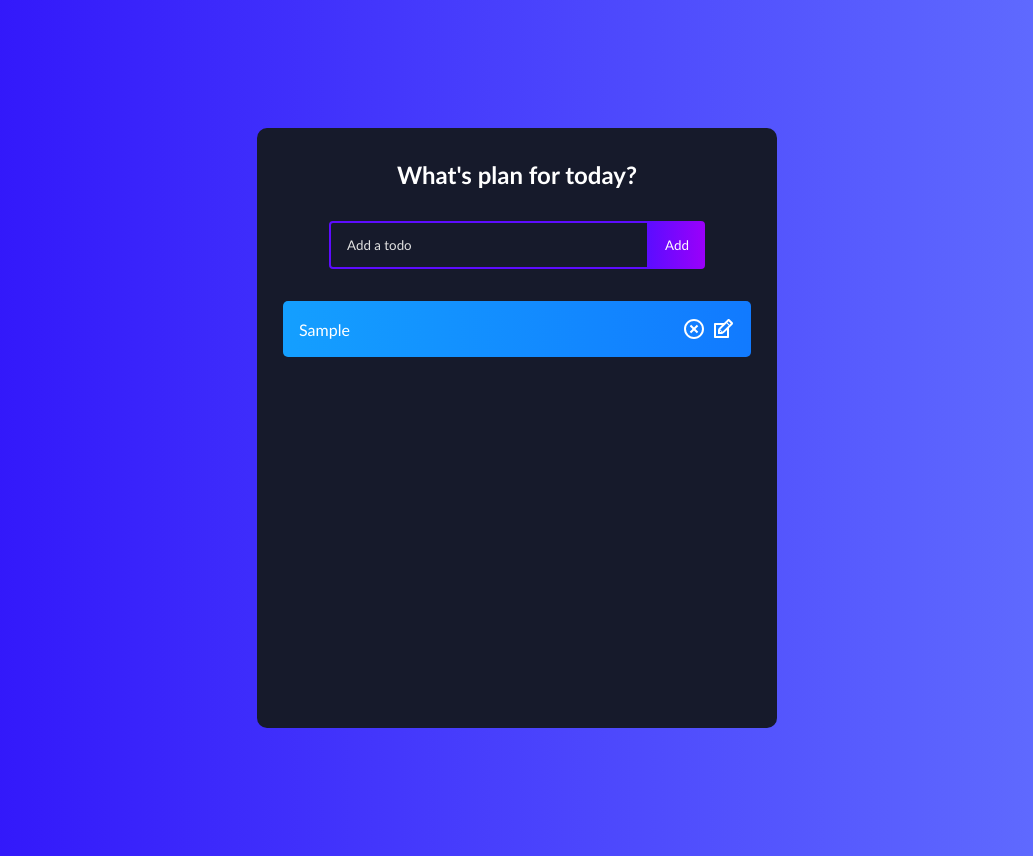
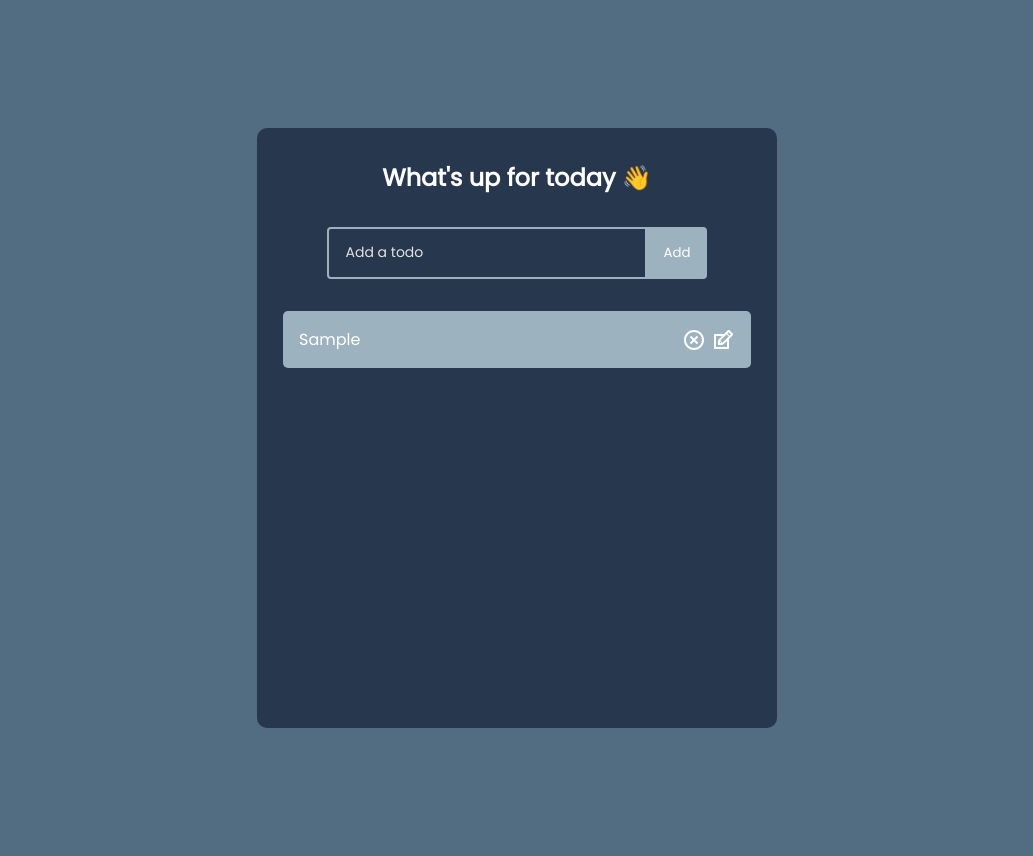
Before and after one commit to wish-eq/to-do-list-exercise, a React (Create React App) app: page / in a window 1280 px wide. Both pictures are taken after typing "Sample" into the empty fields and a click on the button "Add". Shown: the whole page, without its empty margins (123-1156 px from the left). Built offline with nearby package versions, Linux system fonts and the light colour scheme.

Commit message:
updates css

```diff
--- a/src/App.css
+++ b/src/App.css
@@ -1,17 +1,14 @@
+@import url("https://fonts.googleapis.com/css?family=Poppins");
+
 * {
   box-sizing: border-box;
   margin: 0;
   padding: 0;
-  font-family: "Trebuchet MS", "Lucida Sans Unicode", "Lucida Grande",
-    "Lucida Sans", Arial, sans-serif;
+  font-family: "Poppins";
 }
 
 body {
-  background: linear-gradient(
-    90deg,
-    rgb(46, 15, 250) 0%,
-    rgba(100, 115, 255, 1) 100%
-  );
+  background: rgb(82, 109, 130);
 }
 .todo-app {
   display: flex;
@@ -19,7 +16,7 @@ body {
   justify-content: start;
   width: 520px;
   min-height: 600px;
-  background: #161a2b;
+  background: #27374d;
   text-align: center;
   margin: 128px auto;
   border-radius: 10px;
@@ -44,7 +41,7 @@ h1 {
 .todo-input {
   padding: 14px 32px 14px 16px;
   border-radius: 4px 0 0 4px;
-  border: 2px solid #5d0cff;
+  border: 2px solid #9db2bf;
   outline: none;
   width: 320px;
   background: transparent;
@@ -53,6 +50,7 @@ h1 {
 
 .todo-input::placeholder {
   color: #e2e2e2;
+  font-size: 14px;
 }
 
 .todo-button {
@@ -61,25 +59,21 @@ h1 {
   border-radius: 0 4px 4px 0;
   cursor: pointer;
   outline: none;
-  background: linear-gradient(
-    90deg,
-    rgba(93, 12, 255, 1) 0%,
-    rgba(155, 0, 250, 1) 100%
-  );
+  background: #9db2bf;
   color: #fff;
   text-transform: capitalize;
 }
 
+/* .todo-button:hover {
+  background: ;
+} */
+
 .todo-input.edit {
-  border: 2px solid #149fff;
+  border: 2px solid rgb(82, 109, 130);
 }
 
 .todo-button.edit {
-  background: linear-gradient(
-    90deg,
-    rgba(20, 159, 255, 1) 0%,
-    rgba(17, 122, 255, 1) 100%
-  );
+  background: rgb(82, 109, 130);
   padding: 16px 22px;
 }
 
@@ -95,39 +89,10 @@ h1 {
   align-items: center;
   margin: 4px auto;
   color: #fff;
-  background: linear-gradient(
-    90deg,
-    rgba(255, 118, 20, 1) 0%,
-    rgba(255, 84, 17, 1) 100%
-  );
-
+  background: #9db2bf;
   padding: 16px;
   border-radius: 5px;
   width: 90%;
-}
-
-.todo-row:nth-child(4n + 1) {
-  background: linear-gradient(
-    90deg,
-    rgba(93, 12, 255, 1) 0%,
-    rgba(155, 0, 250, 1) 100%
-  );
-}
-
-.todo-row:nth-child(4n + 2) {
-  background: linear-gradient(
-    90deg,
-    rgba(255, 12, 241, 1) 0%,
-    rgba(250, 0, 135, 1) 100%
-  );
-}
-
-.todo-row:nth-child(4n + 3) {
-  background: linear-gradient(
-    90deg,
-    rgba(20, 159, 255, 1) 0%,
-    rgba(17, 122, 255, 1) 100%
-  );
 }
 
 .icons {
--- a/src/components/TodoList.js
+++ b/src/components/TodoList.js
@@ -47,7 +47,7 @@ function TodoList() {
   // under line "<Todo" is functions pass from Todo.js
   return (
     <div>
-      <h1>What's plan for today?</h1>
+      <h1>What's up for today 👋</h1>
       <TodoForm onSubmit={addTodo} />
       <Todo
         todos={todos}
```
